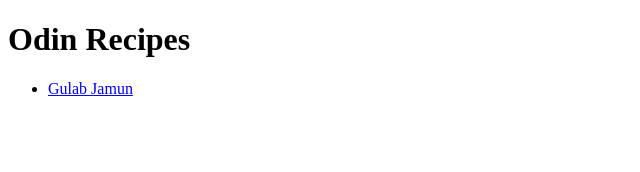
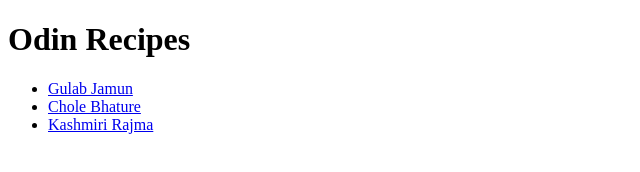
Before and after one commit to abheetChaudhary2048/odin-recipes, a plain HTML site: page index.html in a window 1280 px wide. Shown: the whole page, without its empty margins (0-640 px from the left). Drawn offline with Linux system fonts and the light colour scheme.

Commit message:
Add relative links to remaining two dishes

```diff
--- a/index.html
+++ b/index.html
@@ -7,10 +7,9 @@
     <body>
         <h1>Odin Recipes</h1>
         <ul>
-            <li><a href="./recipes/gulab-jamun.html">Gulab Jamun</a></li>
-
-
-
+           <li><a href="./recipes/gulab-jamun.html">Gulab Jamun</a></li>
+           <li><a href="./recipes/chole-bhature.html">Chole Bhature</a></li>
+           <li><a href="./recipes/kashmiri-rajma.html">Kashmiri Rajma</a></li>
         </ul>
 
 
```
